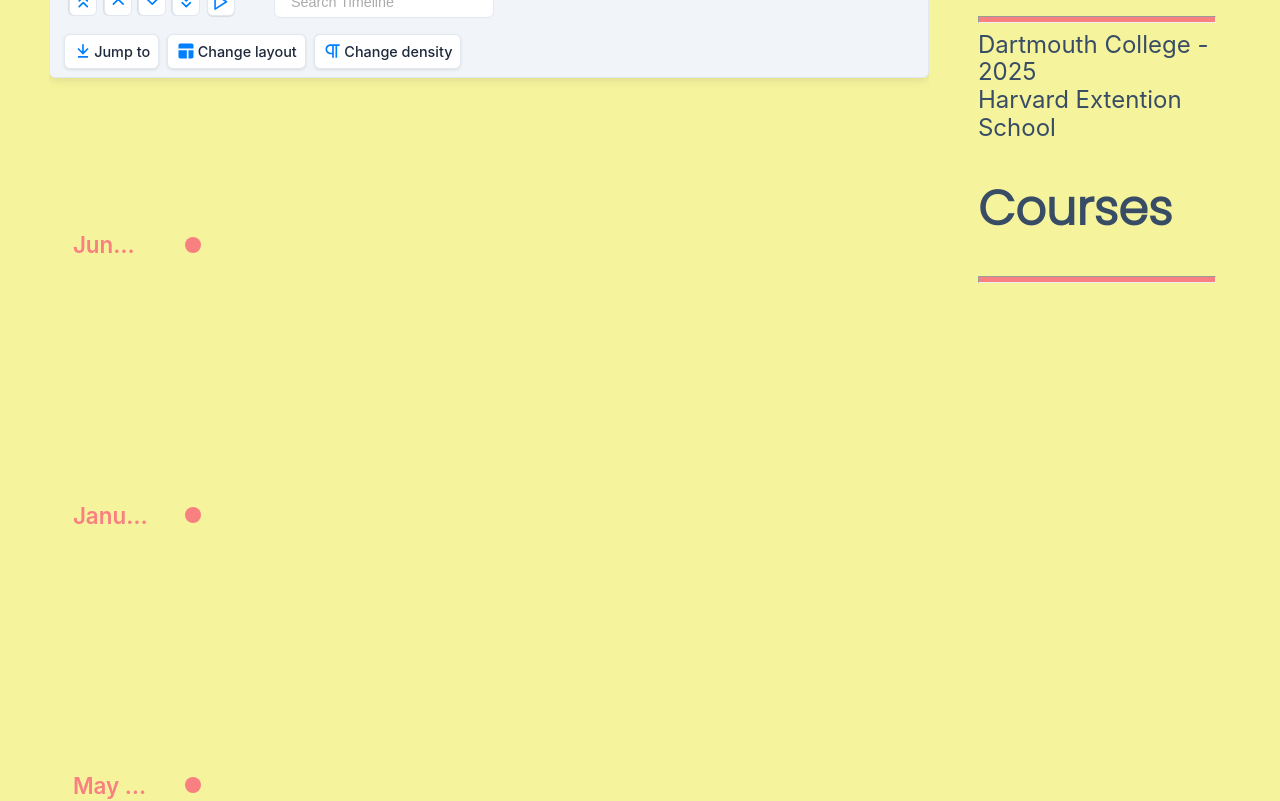
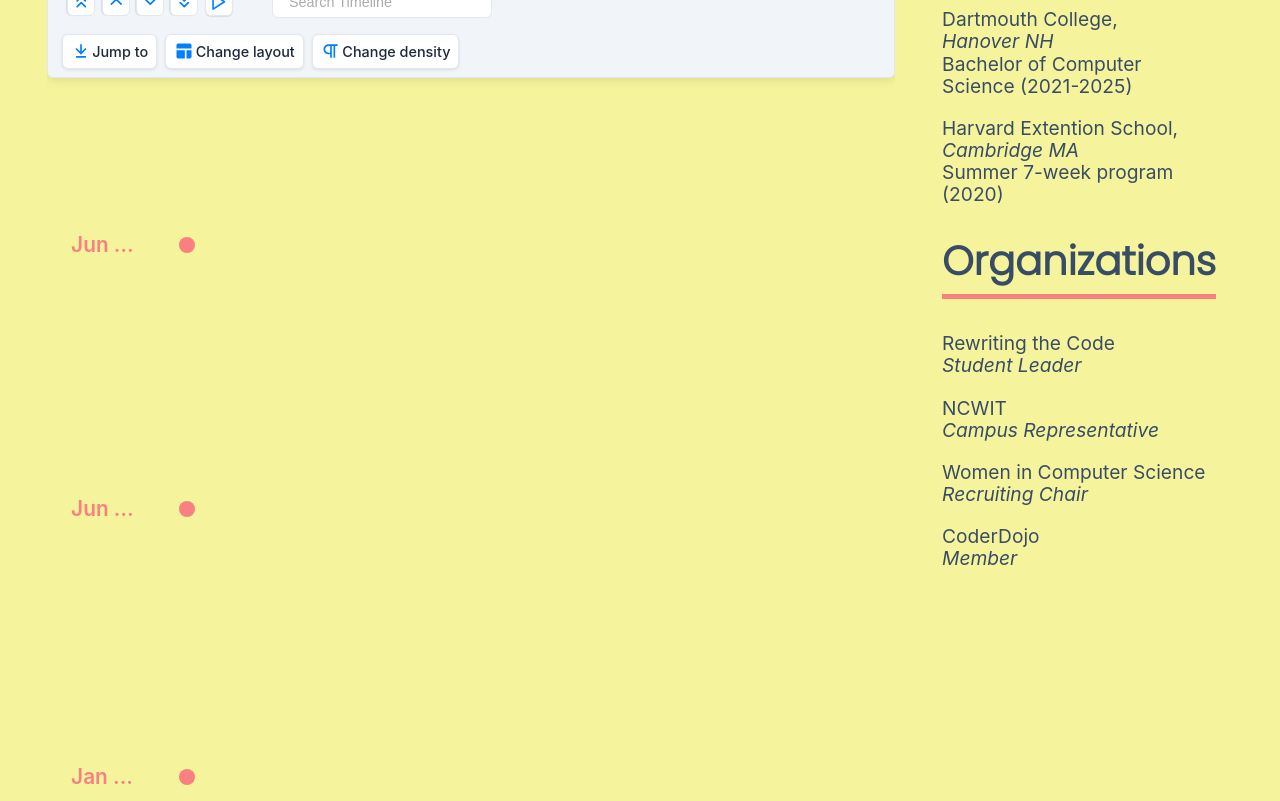
Before and after one commit to kaylie-e-sampson/kaylie.dev, a React (Create React App) app: page / in a window 1280 px wide. Shown: the part 2140-2941 px from the top of the page. Built offline with nearby package versions, Linux system fonts and the light colour scheme.

Commit message:
updated experience

```diff
--- a/src/App.css
+++ b/src/App.css
@@ -11,15 +11,18 @@
   font-family: 'Poppins', sans-serif;
 }
 h1 {
-  font-size: 750%;
-  font-weight: 300%;
+  font-size: 7.5rem;
+  font-weight: 3rem;
   color: #384D65;
-  line-height:115%;
+  line-height:1.15em;
   margin: 0;
 }
 h2 {
-  font-size: 300%;
-  font-weight: 300%;
+  border-bottom: 1px solid #F88080;
+  padding-bottom: 10px;
+  border-bottom-width: 5px;
+  font-size: 2.5rem;
+  font-weight: 4rem;
   color: #384D65;
   line-height:115%;
 }
@@ -48,7 +51,14 @@
   color: #384D65;
 }
 h7 {
-  font-size: 150%;
+  font-size: 1.5rem;
+  font-weight: 1rem;
+  margin: 0;
+  color: #384D65;
+  line-height:115%;
+}
+h8 {
+  font-size: 1.2em;
   font-weight: 100%;
   margin: 0;
   color: #384D65;
--- a/src/components/Experience/Experience.js
+++ b/src/components/Experience/Experience.js
@@ -3,24 +3,32 @@
 import './Experience.css';
 
 const Experience = () => {
-  const items = [{
-    title: "June 2022",
+  const experienceItems = [{
+    title: "Jun 2022 - Present",
     cardTitle: "Pegasystems",
-    cardSubtitle:"Software Engineer Intern – Cloud-Native Runtime",
+    cardSubtitle:"Software Engineer Intern",
     cardDetailedText: "Develops resources that support microservices, internally used testing infrastructure, and related features. Participates in daily standup, sprints, and full agile process as part of a team of five software engineers. Utilizes Docker, Gradle, and Jenkins to build and implement tests"
   },
   {
-    title: "January 2022",
+    title: "Jun 2022 - Present",
+    cardTitle: "Rewriting the Code",
+    cardSubtitle:"Student Council Peer Leader",
+    cardDetailedText:"Amplifies the voice and values of first-year/sophomore undergraduate women studying computer science. Serves as an active contributor concerning policies or actions adopted by RTC. Participates in leadership learning workshops as part of the RTC Rising Leader Institute",
+
+  },
+  {
+    title: "Jan 2022 - Present",
     cardTitle: "Digital Applied Learning and Innovation (DALI) Lab",
     cardSubtitle: "Software Developer",
     cardDetailedText: "Collaborated closely with a team of four undergraduates to design, prototype, build and deploy a functioning app • Developed front and back-end logic for mobile applications using React, React-Native, and Redux",
   },
   {
-    title: "May 1940",
+    title: "Jan 2022 - Jun 2022",
     cardTitle: "Women in Computer Science",
-    cardSubtitle:"Recruiting Chair",
-    cardDetailedText: "blah blah blah",
-  }];
+    cardSubtitle: "Recruiting Chair",
+    cardDetailedText: "Conducts meetings for recruiting preparation, technical interview practice, and organized interview workshops. Managed relationships with company recruiters and the Center of Professional Development at Dartmouth"
+  }
+  ];
 
     const theme = {
       primary: '#F88080',
@@ -32,10 +40,10 @@
     }
 
     const fontSizes = {
-      cardSubtitle: '1.3rem',
-      cardText: '3rem',
-      cardTitle: '2rem',
-      title: '1.4rem',
+      cardSubtitle: '1.5rem',
+      cardText: '10rem',
+      cardTitle: '1.8rem',
+      title: '1.3rem',
     }
 
     return (
@@ -44,17 +52,25 @@
         <div id = 'content'>
           <h5 style={{marginLeft: "10%"}}>Experience</h5>
           <div className="chrono">
-            <Chrono items={items} slideShow mode="VERTICAL" theme={theme} fontSizes={fontSizes} hideControls={true} lineWidth={5} activeItemIndex={-1} />
+            <Chrono items={experienceItems} slideShow mode="VERTICAL" theme={theme} fontSizes={fontSizes} hideControls={true} lineWidth={5} activeItemIndex={-1} />
            </div>
         </div>
         <div className = 'rightContent'>
-             <h2>Education</h2>
-             <hr></hr>
-             <h7>Dartmouth College - 2025</h7> <br/>
-             <h7>Harvard Extention School</h7>
-              <h2>Courses</h2>
-              <hr></hr>
-           </div>
+          <h2>Education</h2>
+          <h8>Dartmouth College, <br></br><em>Hanover NH</em></h8><br/>
+          <h8>Bachelor of Computer Science (2021-2025)</h8> <br/> <br/>
+          <h8>Harvard Extention School, <br></br><em>Cambridge MA</em></h8> <br/>
+          <h8>Summer 7-week program (2020)</h8> <br/>
+          <h2>Organizations</h2>
+          <h8>Rewriting the Code</h8><br></br><h8><em>Student Leader</em></h8><br></br><br></br>
+          <h8>NCWIT</h8><br></br><h8><em>Campus Representative</em></h8><br></br><br></br>
+          <h8>Women in Computer Science</h8><br></br><h8><em>Recruiting Chair</em></h8><br></br><br></br>
+          <h8>CoderDojo</h8><br></br><h8><em>Member</em></h8><br></br><br></br>
+
+          {/* <h7>Introduction to Mobile Application Development using Swift/IOS</h7> <br/>
+          <h7>Software Design and Implementation</h7> <br/>
+          <h7>Problem Solving via Object-Oriented Programming</h7> <br/> */}
+        </div>
       </div>
     )
   }
```
